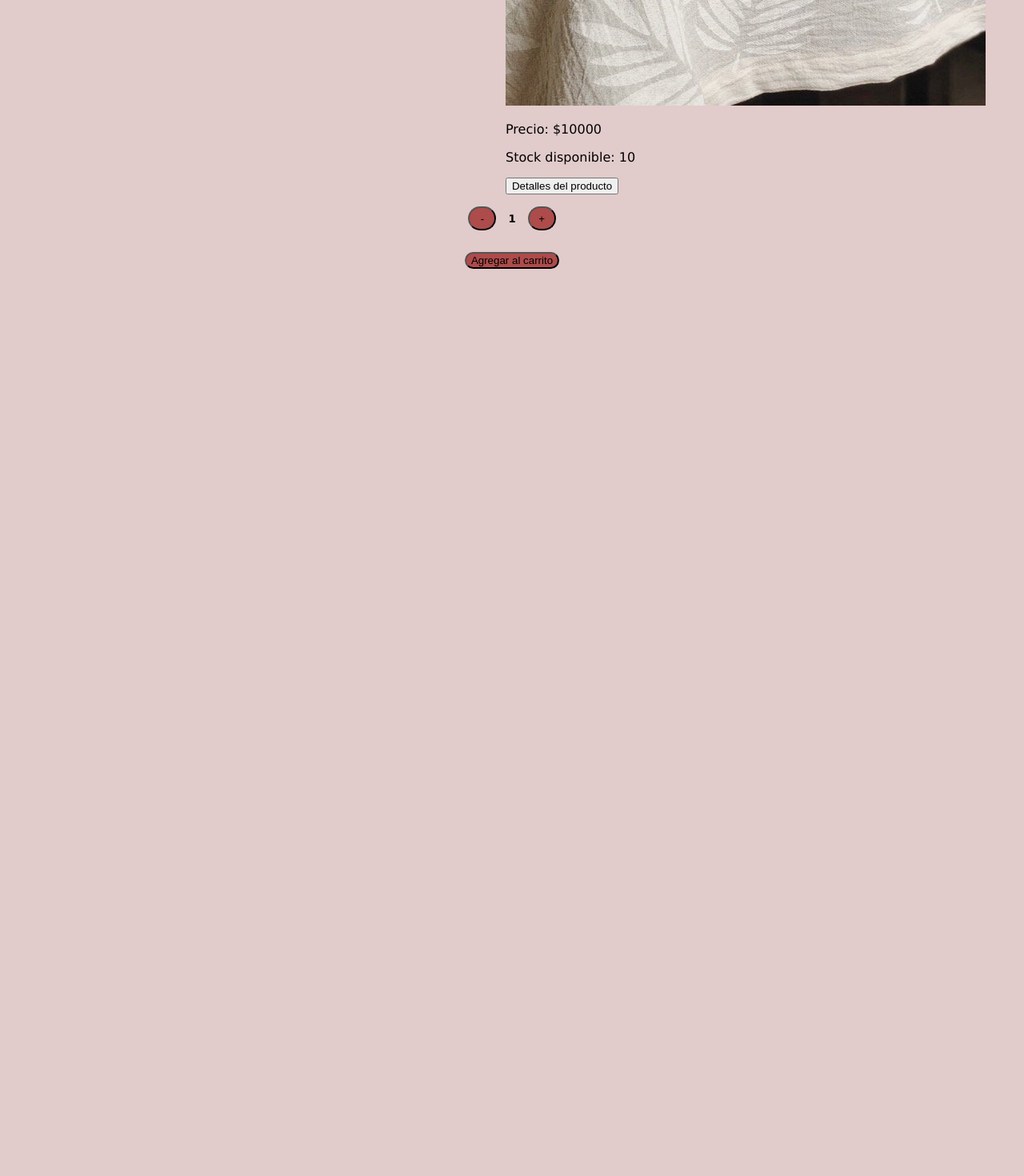
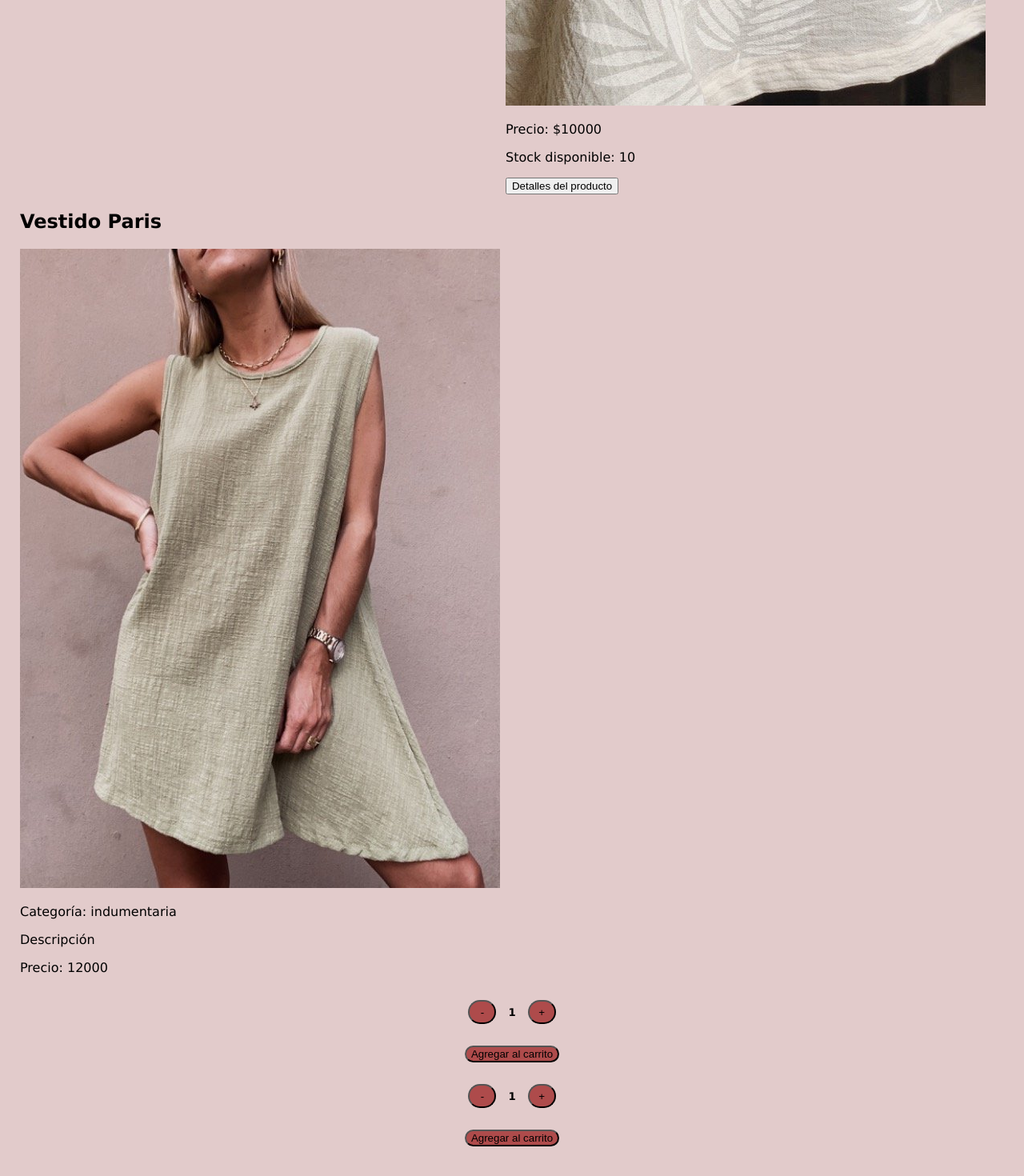
Before and after one commit to MiliDiazGrizzuti/ProyectoFinalReactJs, a React (Create React App) app: page / in a window 1280 px wide. Shown: the part 2768-4238 px from the top of the page at 80% size. Before the commit the page ends 3141 px from the top, so only its background shows below. Built offline with nearby package versions, Linux system fonts and the light colour scheme.

Commit message:
agrego item detail container

```diff
--- a/src/App.js
+++ b/src/App.js
@@ -3,6 +3,7 @@
 import ItemListContainer from './Components/ItemListContainer/ItemListContainer';
 import './App.css';
 import ItemCount from './Components/ItemCount/ItemCount';
+import ItemDetailContainer from './Components/ItemDetailContainer/ItemDetailContainer';
 
 function App() {
   return (
@@ -11,6 +12,8 @@
 
       <ItemListContainer greeting={"Bienvenidos a Pinkys Showroom"}/>
 
+      <ItemDetailContainer />
+
       <ItemCount initial={1} stock= {50} onAdd={(quantity) => console.log("Cantidad agregada", quantity)}/>
 
     </div>
--- /dev/null
+++ b/src/Components/ItemDetail/ItemDetail.jsx
@@ -0,0 +1,32 @@
+import ItemCount from "../ItemCount/ItemCount"
+
+const ItemDetail = ({ id, name, img, category, description, price, stock}) => {
+    return (
+        <article className="CardItem">
+            <header className="Header">
+                <h2 className="ItemHeader">
+                    {name}
+                </h2>
+            </header>
+            <picture>
+                <img src={img} alt={name} className="ItemImg"/>
+            </picture>
+            <section>
+                <p className="Info">
+                    Categoría: {category}
+                </p>
+                <p className="Info">
+                    Descripción {description}
+                </p>
+                <p className="Info">
+                    Precio: {price}
+                </p>
+            </section>
+            <footer className="ItemFooter">
+                <ItemCount initial={1} stock={stock} onAdd={(quantity) => console.log("Cantidad agregada")} />
+            </footer>
+        </article>
+    )
+}
+
+export default ItemDetail
--- /dev/null
+++ b/src/Components/ItemDetailContainer/ItemDetailContainer.jsx
@@ -0,0 +1,25 @@
+import { useState, useEffect } from 'react';
+import { getProductsById } from '../../Productos';
+import ItemDetail from '../ItemDetail/ItemDetail';
+
+const ItemDetailContainer = () => {
+    const [product, setProduct] = useState(null)
+
+    useEffect(() => {
+        getProductsById('1')
+            .then(response => {
+                setProduct(response)
+            })
+            .catch(error => {
+                console.log(error)
+            })
+    }, [])
+
+    return(
+        <div className='ItemDetailContainer'>
+            <ItemDetail {...product} />
+        </div>
+    )
+}
+
+export default ItemDetailContainer
--- a/src/Productos.js
+++ b/src/Productos.js
@@ -35,3 +35,11 @@
         }, 500)
     })
 }
+
+export const getProductsById = (productId) => {
+    return new Promise((resolve) => {
+        setTimeout(() => {
+            resolve(products.find(prod => prod.id === productId))
+        }, 500)
+    })
+}
```
